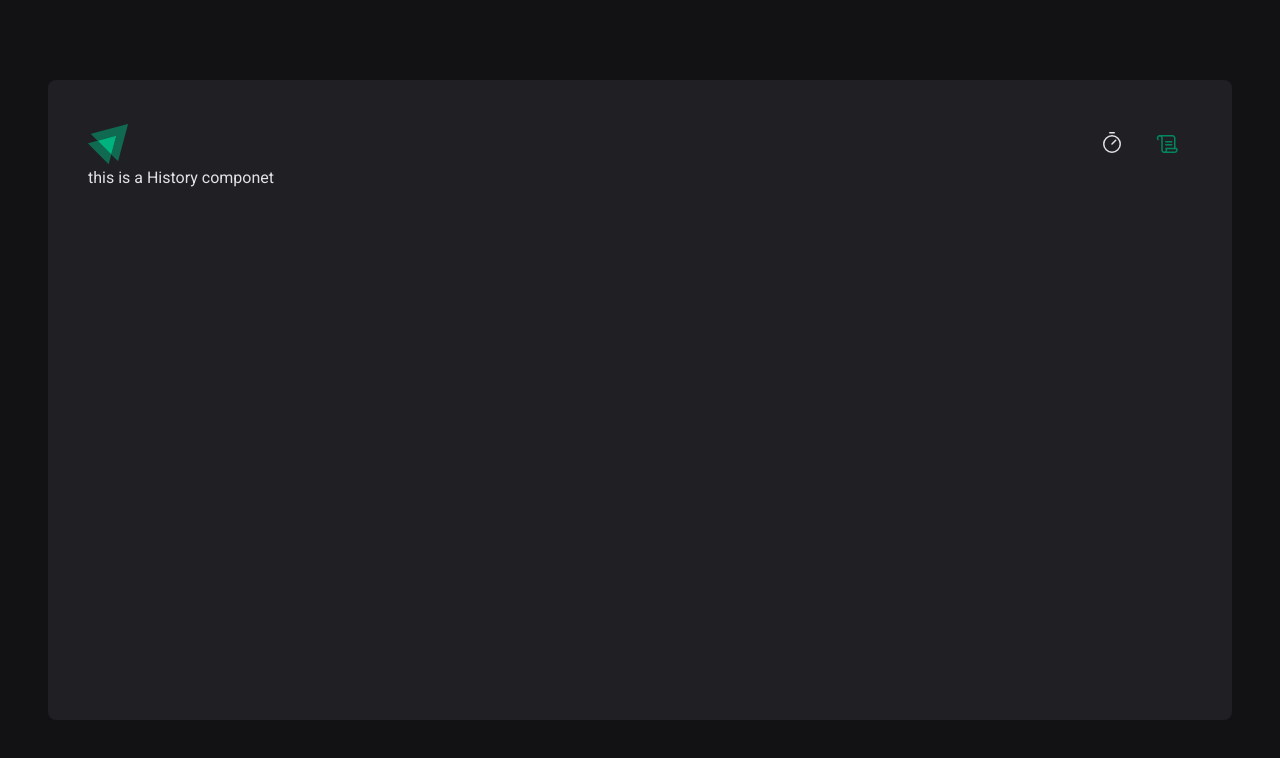
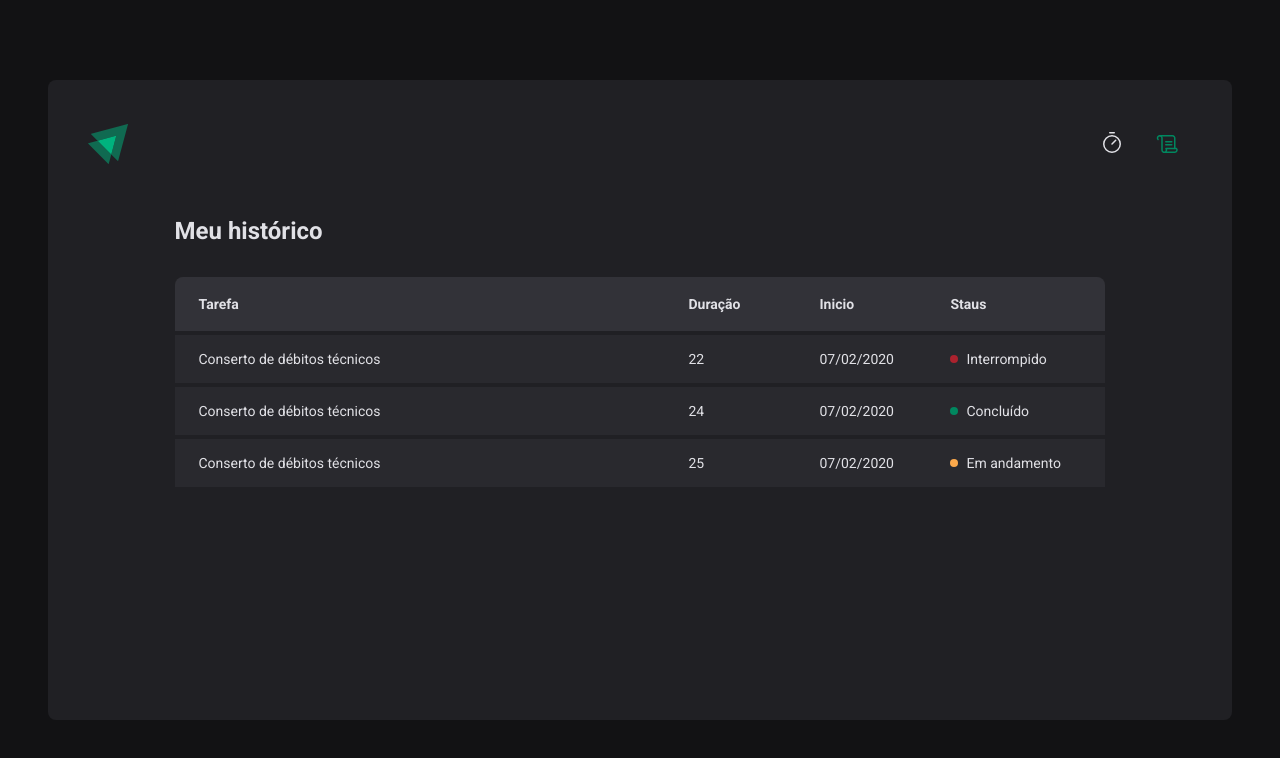
Before and after one commit to joaoSouza-js/ignite-fundamentsl-charpter02, a React (Vite) app in the folder application/: page /history in a window 1280 px wide. Shown: the top 758 px of the page. Built offline with nearby package versions, Linux system fonts and the light colour scheme.

Commit message:
layout created

```diff
--- a/application/src/components/Header/style.ts
+++ b/application/src/components/Header/style.ts
@@ -4,6 +4,7 @@ export const HeaderContainer = styled.header`
   display: flex;
   justify-content: space-between;
   align-items: center;
+  width: 100%;
 
   nav {
     display: flex;
--- /dev/null
+++ b/application/src/components/Status/index.tsx
@@ -0,0 +1,26 @@
+import { TableRowContainer } from "./style"
+
+
+
+interface StatusProps{
+    task:{
+        descripiton: string,
+        duration: number,
+        initDate:  Date,
+        status?:  "Concluído" | "Interrompido" | "Em andamento"
+    }
+}
+
+export function Status({task}:StatusProps){
+
+    const {descripiton,duration,initDate, status='Concluído'} = task
+
+    return(
+        <TableRowContainer variant={status}>
+            <td>{descripiton}</td>
+            <td>{duration}</td>
+            <td>{initDate.toLocaleDateString('pt-br')}</td>
+            <td>{status}</td>
+        </TableRowContainer>
+    )
+}
--- /dev/null
+++ b/application/src/components/Status/style.ts
@@ -0,0 +1,38 @@
+import styled, {css} from "styled-components";
+import { defaultTheme } from "../../styles/themes/default";
+
+type statusProps =  {variant : 'Concluído' | 'Em andamento' | 'Interrompido'}
+
+const statusColor = {
+    'Em andamento': defaultTheme["yellow-500"],
+    'Concluído' : defaultTheme["green-500"],
+    'Interrompido': defaultTheme["red-500"]
+}
+
+export const TableRowContainer = styled.tr<statusProps>`
+    display: grid;
+    align-items: center;
+    background-color: ${props => props.theme["gray-700"]};
+    padding: 1rem 1.5rem;
+    margin-bottom: .25rem;
+    grid-template-columns: 1fr 8.1875rem 8.1875rem 8.1875rem;
+
+
+     td{
+        display: flex;
+        align-items: center;
+        text-align: left;
+        column-gap: .5rem;
+
+
+        &:last-of-type::before{
+            display: block;
+            content: '';
+            border-radius: .25rem;
+            height: .5rem;
+            width: .5rem;
+            ${props=>  css`background-color: ${statusColor[props.variant]}`}
+        }
+    }
+
+`
--- a/application/src/layouts/defaultLayout/styles.ts
+++ b/application/src/layouts/defaultLayout/styles.ts
@@ -3,6 +3,8 @@ import styled from 'styled-components'
 export const LayoutContainer = styled.div`
   display: flex;
   flex-direction: column;
+  align-items: center;
+  justify-content: center;
 
   max-width: 74rem;
   height: calc(100vh - 10rem);
--- a/application/src/pages/History/index.tsx
+++ b/application/src/pages/History/index.tsx
@@ -1,7 +1,70 @@
+import { Status } from "../../components/Status"
+import { HistoryContainer, HistoryList, TableBody, TableBodyWithoutTask, TableContainer, TableHeader } from "./style"
+
 export function History() {
+  const tasks = [
+    {
+      id: 1,
+      descripiton: 'Conserto de débitos técnicos ',
+      duration: 22,
+      initDate: new Date("02-07-2020 18:30:23"),
+      status: 'Interrompido' as const
+    },
+    {
+      id: 3,
+      descripiton: 'Conserto de débitos técnicos ',
+      duration: 24,
+      initDate: new Date("02-07-2020 18:30:23"),
+      status: "Concluído" as const
+    },
+    {
+      id: 2,
+      descripiton: 'Conserto de débitos técnicos ',
+      duration: 25,
+      initDate: new Date("02-07-2020 18:30:23"),
+      status: "Em andamento" as const
+    },
+
+
+
+
+  ]
+
   return (
-    <div>
-      <p> this is a History componet</p>
-    </div>
+    <HistoryContainer>
+      <h1>
+        Meu histórico
+      </h1>
+      <HistoryList>
+        <TableContainer>
+          <TableHeader>
+            <tr>
+              <th>Tarefa</th>
+              <th>Duração</th>
+              <th>Inicio</th>
+              <th>Staus</th>
+            </tr>
+          </TableHeader>
+          {
+            tasks.length === 0
+            ? <TableBodyWithoutTask/>
+            :
+              <TableBody>
+                {
+                  tasks.map(task =>{
+                    return(
+                    <Status
+                        key={task.id}
+                        task = {task}
+                      />
+                    )
+                  })
+                }
+              </TableBody>
+
+          }
+        </TableContainer>
+      </HistoryList>
+    </HistoryContainer>
   )
 }
--- /dev/null
+++ b/application/src/pages/History/style.ts
@@ -0,0 +1,71 @@
+import styled from "styled-components";
+
+export const HistoryContainer = styled.main`
+    flex: 1;
+    width: 100%;
+    max-width: 58.187rem;
+    display: flex;
+    flex-direction: column;
+    justify-content: center;
+    margin-top: 2.875rem;
+
+    h1{
+        font-size: 1.5rem;
+    }
+
+`
+export const HistoryList = styled.div`
+
+    flex:  1;
+    margin-top: 2rem;
+    overflow: auto;
+    max-height: 25rem;
+
+`
+export const TableContainer = styled.table`
+    width: 100%;
+    display: flex;
+    flex-direction: column;
+    align-items: center;
+    justify-content: center;
+    font-size: 0.875rem;
+    min-width: 600px;
+    max-height: 100%;
+
+
+`
+
+export const TableHeader = styled.thead`
+    width: 100%;
+    background-color: ${props => props.theme["gray-600"]};
+    border-radius: 8px 8px 0 0;
+    display: flex;
+    line-height: 1.6;
+    padding: 1rem 1.5rem;
+
+    tr{
+        width: 100%;
+        display: grid;
+        grid-template-columns: 1fr 8.1875rem 8.1875rem 8.1875rem
+    }
+    th{
+        text-align: start;
+    }
+`
+export const TableBody = styled.tbody`
+    margin-top: .25rem;
+    width: 100%;
+    display: flex;
+    flex-direction: column;
+    border-collapse: collapse;
+
+
+
+`
+export const TableBodyWithoutTask = styled.tbody`
+    width: 100%;
+    background-color: ${props => props.theme["gray-700"]};
+    height: 25.5rem;
+    border-radius: 0px 0px 8px 8px;
+
+`
--- a/application/src/pages/Home/index.tsx
+++ b/application/src/pages/Home/index.tsx
@@ -1,8 +1,32 @@
 import {Play} from 'phosphor-react'
-import { CountDowmContainer, FormContainer, HomeContainer, MinuteAmountInput, StartCountDownButton, TaskInput } from './styles'
+import { useState,ChangeEvent } from 'react'
+import
+{
+  TaskInput,
+  FormContainer,
+  HomeContainer,
+  MinuteAmountInput,
+  CountDowmContainer,
+  StartCountDownButton,
+} from './styles'
 
 
 export function Home() {
+  const [taskTextDescription, setTaskTextDescription] = useState('')
+  const [minutesAmout, setMinutesAmont] = useState(0)
+
+  function handleChangeTaskTaskDescription(event: ChangeEvent<HTMLInputElement>){
+    setTaskTextDescription(state => {
+      return event.target.value
+    })
+  }
+  function handleChangeMinuteAmount(event: ChangeEvent<HTMLInputElement>){
+
+  }
+
+  const disableButton = taskTextDescription.length === 0
+
+
   return (
     <HomeContainer>
       <form>
@@ -11,13 +35,23 @@ export function Home() {
           <TaskInput
             id='task'
             type="text"
+            list='task-suggestion'
+            onChange={handleChangeTaskTaskDescription}
             placeholder="Dê um nome para o seu projeto"
           />
+          <datalist id="task-suggestion">
+            <option value="projeto01"/>
+            <option value="projeto02"/>
+            <option value="aprender a cantar"/>
+          </datalist>
 
           <label htmlFor='durationAmount'> durante</label>
           <MinuteAmountInput
             id='durationAmount'
             type="number"
+            step={5}
+            min={5}
+            max={60}
             placeholder='00'
           />
           <span>minutos.</span>
@@ -31,7 +65,10 @@ export function Home() {
           <span>0</span>
         </CountDowmContainer>
 
-        <StartCountDownButton type='submit' >
+        <StartCountDownButton
+          disabled = {disableButton}
+          type='submit'
+         >
           <Play size={'1.37rem'}/>
           <span>Começar</span>
         </StartCountDownButton>
--- a/application/src/pages/Home/styles.ts
+++ b/application/src/pages/Home/styles.ts
@@ -1,5 +1,39 @@
 import styled from "styled-components";
 
+
+export const HomeContainer = styled.main`
+    flex: 1;
+    width: 100%;
+
+    display: flex;
+    align-items: center;
+    justify-content: center;
+    flex-direction: column;
+
+    form{
+        flex-direction: column;
+        display: flex;
+        align-items: center;
+        justify-content: center;
+        row-gap: 3.5rem;
+
+        width: 100%;
+        max-width: 40.937rem;
+        font-size: 1.125rem;
+        flex-wrap: wrap;
+        font-weight: bold;
+    }
+
+`
+export const FormContainer = styled.div`
+    width: 100%;
+    display:  flex;
+    align-items: center;
+    justify-content: center;
+    column-gap: .5rem;
+    flex-wrap: wrap;
+
+`
 export const BaseInput = styled.input`
     padding: 0 .5rem;
     background-color: transparent;
@@ -19,6 +53,9 @@ export const BaseInput = styled.input`
         color: ${props => props.theme["gray-500"]};
 
     }
+    &::-webkit-calendar-picker-indicator{
+       display: none !important
+    }
 
 `
 
@@ -29,43 +66,9 @@ export const TaskInput = styled(BaseInput)`
 `
 export const MinuteAmountInput = styled(BaseInput)`
     text-align: center;
-    width: 4.625rem;
-
-    &::after{
-        content: 'isijijsid';
-    }
-    &::-webkit-inner-spin-button
-    { -webkit-appearance: none;}
-`
-export const HomeContainer = styled.main`
-    flex: 1;
-    display: flex;
-    align-items: center;
-    justify-content: center;
-    flex-direction: column;
-
-    form{
-        flex-direction: column;
-        display: flex;
-        align-items: center;
-        justify-content: center;
-        row-gap: 3.5rem;
+    width: 4.5rem;
 
 
-        max-width: 40.5rem;
-        font-size: 1.125rem;
-        flex-wrap: wrap;
-        font-weight: bold;
-    }
-
-`
-export const FormContainer = styled.div`
-    width: 100%;
-    display:  flex;
-    align-items: center;
-    justify-content: center;
-    column-gap: .5rem;
-    flex-wrap: wrap;
 
 `
 
```
